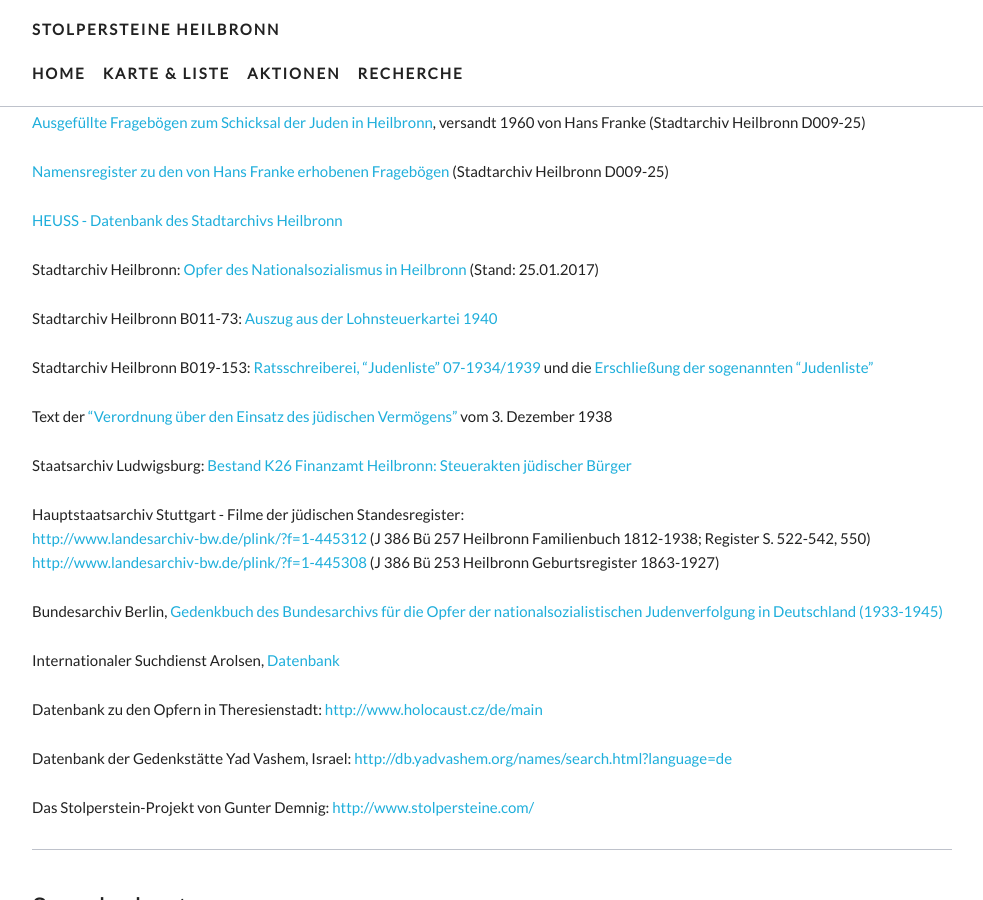
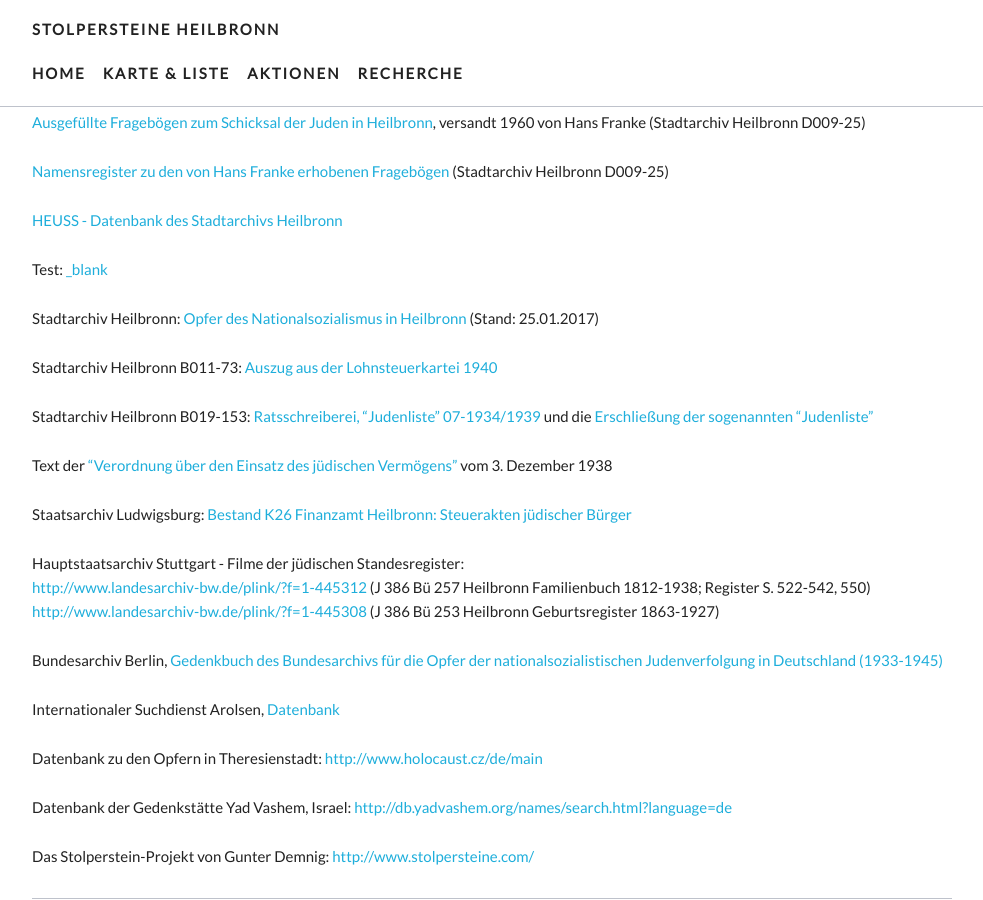
Before and after one commit to opendata-heilbronn/stolpersteine, a Jekyll site: the page built from recherche.md, in a window 1280 px wide and 900 px high, scrolled down 306 px. Shown: the whole window, without its empty margins (148-1131 px from the left). Built offline with Jekyll 4.4.1, drawn with Linux system fonts in a browser that asks for light colours; nearby versions of some CDN libraries; some web fonts are replaced.

Commit message:
Updated Recherche

```diff
--- a/recherche.md
+++ b/recherche.md
@@ -19,6 +19,8 @@ Vom Mittelalter bis zur Zeit der nationalsozialistischen Verfolgungen (1050-1945
 [Namensregister zu den von Hans Franke erhobenen Fragebögen]({{ site.baseurl }}/uploads/register-stadtarchiv-heilbronn-d009-25-franke-frageboegen.pdf) (Stadtarchiv Heilbronn D009-25)
 
 [HEUSS - Datenbank des Stadtarchivs Heilbronn](http://heuss.stadtarchiv-heilbronn.de/)
+
+Test: [_blank](http://p-wanner.de)
 
 Stadtarchiv Heilbronn: [Opfer des Nationalsozialismus in Heilbronn]({{ site.baseurl }}/uploads/2017-01-25-datenbank-opfer-ns.pdf) (Stand: 25.01.2017)
 
```
